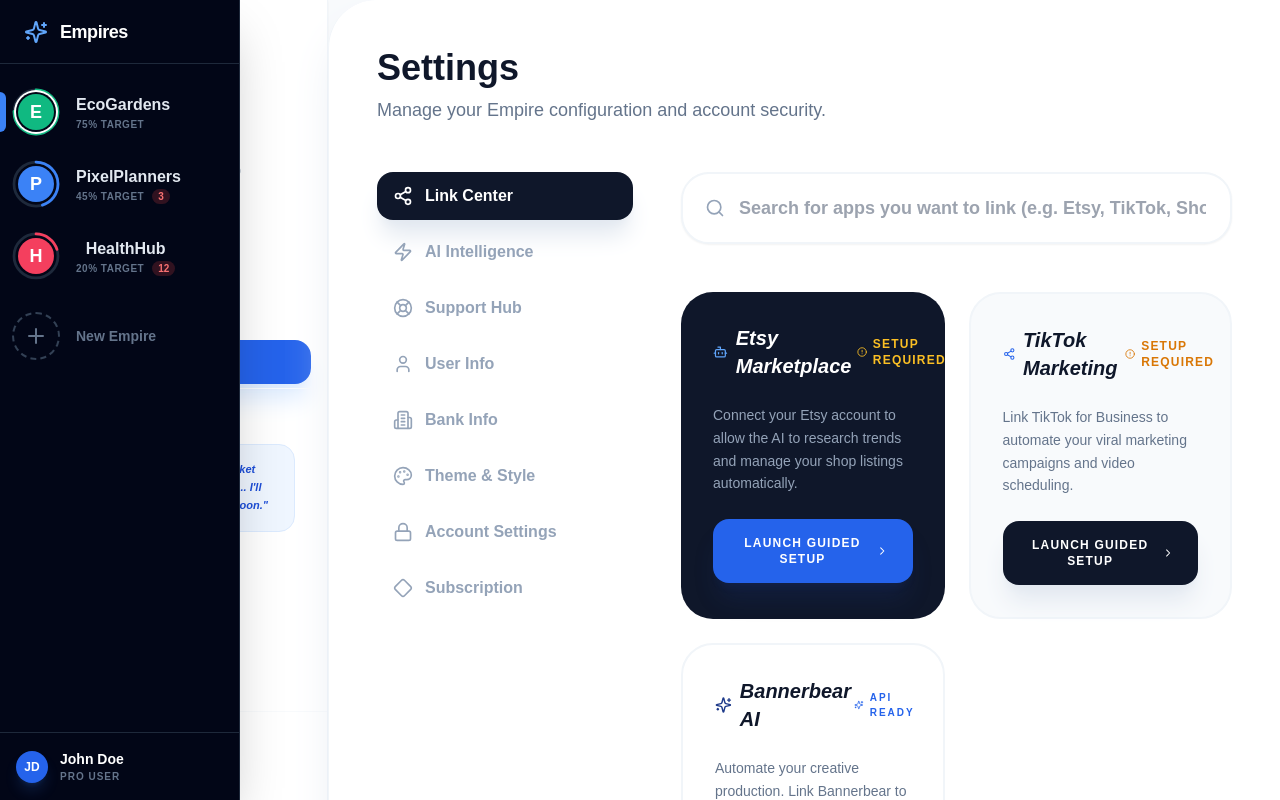
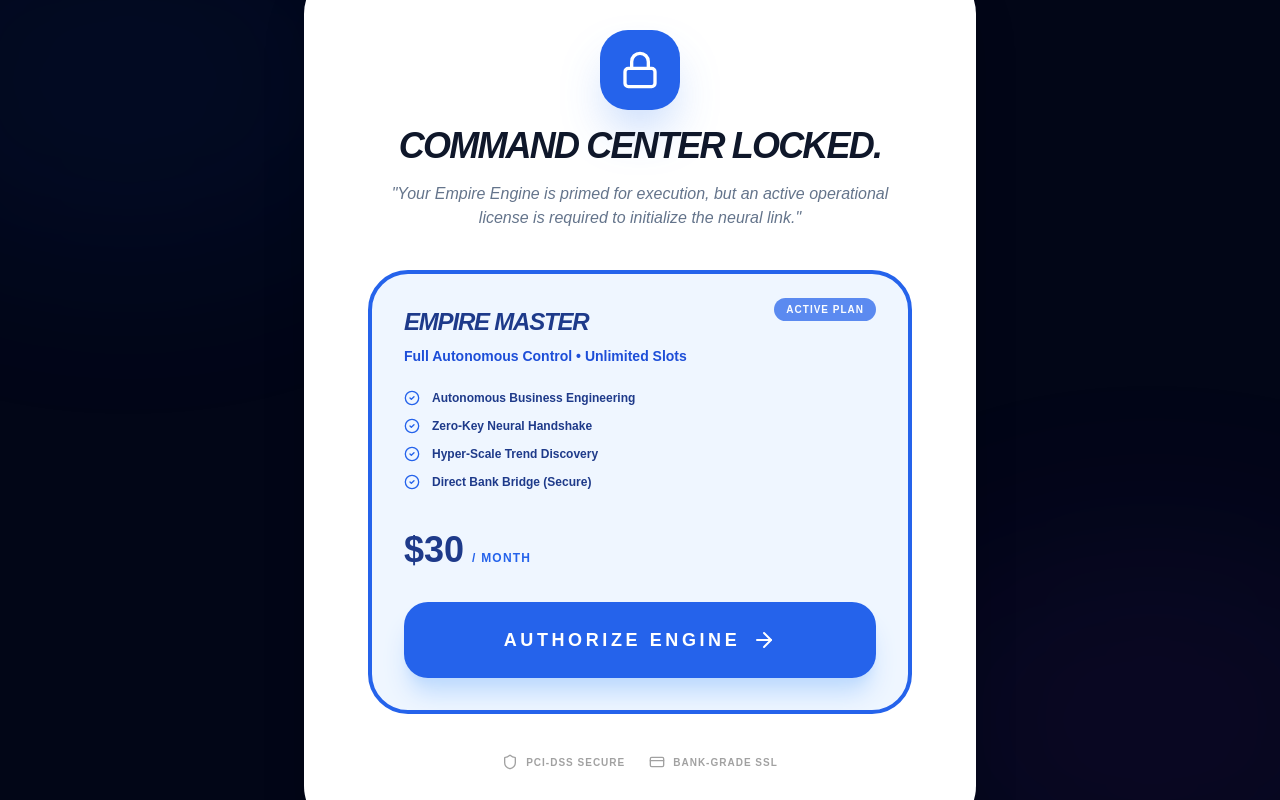
Before and after one commit to EmpireLaunchCEO/EmpireLaunchAI-frontend, a Next.js app: page /settings in a window 1280 px wide. Shown: the top 800 px of the page. Built offline with nearby package versions, Linux system fonts and the light colour scheme.

Commit message:
Branding: Add spaces to EmpireLaunch AI and implement Payment/Security Gate

```diff
--- a/src/app/(authenticated)/layout.tsx
+++ b/src/app/(authenticated)/layout.tsx
@@ -1,6 +1,7 @@
 import { Sidebar } from "@/components/Sidebar";
 import { EmpireSwitcher } from "@/components/EmpireSwitcher";
 import { MobileNav } from "@/components/MobileNav";
+import { SubscriptionGuard } from "@/components/SubscriptionGuard";
 
 export default function AuthenticatedLayout({
   children,
@@ -8,6 +9,7 @@
   children: React.ReactNode;
 }>) {
   return (
+    <SubscriptionGuard>
       <div className="flex bg-slate-50 min-h-screen relative overflow-hidden">
         <EmpireSwitcher />
         <Sidebar />
@@ -16,5 +18,6 @@
         </main>
         <MobileNav />
       </div>
+    </SubscriptionGuard>
   );
 }
--- a/src/app/onboarding/page.tsx
+++ b/src/app/onboarding/page.tsx
@@ -28,13 +28,15 @@
   { id: 2, title: 'Matrix' },
   { id: 3, title: 'Toolkit' },
   { id: 4, title: 'Calibration' },
+  { id: 5, title: 'Authorization' },
 ];
 
 import { useEmpire } from '@/lib/EmpireContext';
 import { API_URL } from '@/lib/config';
+import { CreditCard, Lock, Sparkles } from 'lucide-react';
 
 export default function Onboarding() {
-  const { completeOnboarding, setActiveEmpireId, isOnboarded, isInitialized } = useEmpire();
+  const { completeOnboarding, setActiveEmpireId, isOnboarded, isInitialized, setIsPaid } = useEmpire();
   const router = useRouter();
   const [currentStep, setCurrentStep] = useState(1);
   const [data, setData] = useState({
@@ -46,6 +48,7 @@
   });
 
   const [isActivating, setIsActivating] = useState(false);
+  const [isPaying, setIsPaying] = useState(false);
   const [showApprovalGate, setShowApprovalGate] = useState(false);
   const [showDiscoveryReview, setShowDiscoveryReview] = useState(false);
   const [gatePlatform, setGatePlatform] = useState('Etsy');
@@ -293,13 +296,80 @@
                 />
               </motion.div>
             )}
+
+            {currentStep === 5 && (
+              <motion.div
+                key="step5"
+                initial={{ opacity: 0, y: 20 }}
+                animate={{ opacity: 1, y: 0 }}
+                exit={{ opacity: 0, y: -20 }}
+                className="max-w-xl mx-auto space-y-8"
+              >
+                <div className="text-center space-y-4">
+                  <div className="w-16 h-16 bg-blue-600 rounded-2xl mx-auto flex items-center justify-center shadow-xl shadow-blue-200">
+                    <Lock className="w-8 h-8 text-white" />
+                  </div>
+                  <h2 className="text-3xl font-black text-slate-900 tracking-tight">Authorize Engine.</h2>
+                  <p className="text-slate-500 font-medium italic">
+                    "To begin autonomous operations, I need you to authorize the operational license. This secures your business slots and neural processing priority."
+                  </p>
+                </div>
+
+                <div className="bg-blue-50 border-4 border-blue-600 rounded-[32px] p-8 space-y-6 relative overflow-hidden">
+                   <div className="flex justify-between items-start">
+                     <div>
+                       <h3 className="text-xl font-black text-blue-900 uppercase italic tracking-tighter">Empire Master</h3>
+                       <p className="text-blue-700 text-[10px] font-black uppercase tracking-widest mt-1">Unlimited Autonomy License</p>
+                     </div>
+                     <div className="text-right">
+                       <span className="text-2xl font-black text-blue-900">$30</span>
+                       <span className="text-blue-600 font-black uppercase tracking-widest text-[8px] block">/Month</span>
+                     </div>
+                   </div>
+
+                   <div className="space-y-3">
+                     {[
+                       'Full Autonomous Execution',
+                       'Priority Neural Discovery',
+                       'Secure Bank Bridge Integration',
+                       '24/7 Market Intelligence Pulse'
+                     ].map(f => (
+                       <div key={f} className="flex items-center gap-2 text-[10px] font-black text-blue-900 uppercase tracking-tight">
+                         <div className="w-1.5 h-1.5 bg-blue-600 rounded-full" />
+                         {f}
+                       </div>
+                     ))}
+                   </div>
+
+                   <div className="pt-4 border-t border-blue-200">
+                     <div className="flex items-center gap-4 opacity-50 grayscale mb-6">
+                        <div className="flex items-center gap-1">
+                          <CreditCard className="w-3 h-3" />
+                          <span className="text-[8px] font-black uppercase tracking-widest">Secure Pay</span>
+                        </div>
+                        <div className="flex items-center gap-1">
+                          <Lock className="w-3 h-3" />
+                          <span className="text-[8px] font-black uppercase tracking-widest">Encrypted</span>
+                        </div>
+                     </div>
+                   </div>
+                </div>
+
+                <div className="p-4 bg-amber-50 border border-amber-100 rounded-2xl flex items-start gap-3">
+                  <div className="w-2 h-2 bg-amber-500 rounded-full mt-1 animate-pulse" />
+                  <p className="text-[10px] text-amber-800 font-bold leading-relaxed italic">
+                    "Verification: This is a secure operational gateway. Your data remains protected via hardware-level encryption."
+                  </p>
+                </div>
+              </motion.div>
+            )}
           </AnimatePresence>
         </div>
 
         <div className="mt-20 flex justify-between items-center max-w-3xl mx-auto w-full">
           <button
             onClick={prevStep}
-            disabled={currentStep === 1}
+            disabled={currentStep === 1 || isActivating || isPaying}
             className={cn(
               "flex items-center gap-2 font-black text-xs uppercase tracking-widest text-slate-400 hover:text-slate-900 transition-colors disabled:opacity-0",
             )}
@@ -318,11 +388,17 @@
             </button>
           ) : (
             <button
-              onClick={handleActivate}
-              disabled={isActivating}
+              onClick={async () => {
+                setIsPaying(true);
+                await new Promise(r => setTimeout(r, 2000));
+                setIsPaid(true);
+                setIsPaying(false);
+                handleActivate();
+              }}
+              disabled={isActivating || isPaying}
               className="bg-blue-600 text-white px-10 py-5 rounded-[24px] font-black text-xs uppercase tracking-[0.2em] flex items-center gap-3 hover:bg-slate-900 transition-all shadow-2xl shadow-blue-200 group disabled:opacity-50"
             >
-              {isActivating ? "Syncing..." : "Activate Empire"}
+              {isPaying ? "Authorizing..." : isActivating ? "Syncing..." : "Authorize & Activate"}
               <CheckCircle2 className="w-4 h-4" />
             </button>
           )}
--- a/src/app/page.tsx
+++ b/src/app/page.tsx
@@ -30,7 +30,7 @@
                 <Shield className="w-4 h-4 text-blue-400" />
                 Data Sovereignty
               </h3>
-              <p>EmpireLaunchAI acts as your primary executive agent. All bank details and personal identifiers are encrypted at the edge. We do not store raw financial data on shared nodes.</p>
+              <p>EmpireLaunch AI acts as your primary executive agent. All bank details and personal identifiers are encrypted at the edge. We do not store raw financial data on shared nodes.</p>
             </section>
             <section>
               <h3 className="text-white font-bold mb-2 uppercase text-sm tracking-widest flex items-center gap-2">
@@ -98,7 +98,7 @@
           <div className="bg-blue-600 p-2 rounded-xl">
             <Target className="w-6 h-6 text-white" />
           </div>
-          <span className="font-black text-2xl tracking-tighter uppercase italic">EmpireLaunch<span className="text-blue-500">AI</span></span>
+          <span className="font-black text-2xl tracking-tighter uppercase italic">EmpireLaunch <span className="text-blue-500">AI</span></span>
         </div>
         <div className="hidden md:flex items-center gap-2 bg-white/5 backdrop-blur-md px-4 py-2 rounded-full border border-white/10">
           <div className="w-2 h-2 bg-emerald-500 rounded-full animate-ping" />
--- /dev/null
+++ b/src/components/SubscriptionGuard.tsx
@@ -0,0 +1,109 @@
+"use client";
+
+import React, { useState } from 'react';
+import { useEmpire } from '@/lib/EmpireContext';
+import { motion, AnimatePresence } from 'framer-motion';
+import { Shield, Lock, CreditCard, Sparkles, CheckCircle2, ArrowRight } from 'lucide-react';
+
+export function SubscriptionGuard({ children }: { children: React.ReactNode }) {
+  const { isPaid, setIsPaid } = useEmpire();
+  const [isProcessing, setIsProcessing] = useState(false);
+
+  const handleSimulatePayment = () => {
+    setIsProcessing(true);
+    setTimeout(() => {
+      setIsPaid(true);
+      setIsProcessing(false);
+    }, 2000);
+  };
+
+  if (isPaid) {
+    return <>{children}</>;
+  }
+
+  return (
+    <div className="fixed inset-0 z-[999] bg-slate-950 flex items-center justify-center p-6 overflow-hidden">
+      {/* Background Intelligence Animation */}
+      <div className="absolute inset-0 z-0">
+        <div className="absolute top-[-10%] left-[-10%] w-[40%] h-[40%] bg-blue-600/10 blur-[120px] rounded-full animate-pulse" />
+        <div className="absolute bottom-[-10%] right-[-10%] w-[40%] h-[40%] bg-purple-600/10 blur-[120px] rounded-full animate-pulse delay-700" />
+      </div>
+
+      <motion.div
+        initial={{ opacity: 0, scale: 0.95 }}
+        animate={{ opacity: 1, scale: 1 }}
+        className="relative z-10 max-w-2xl w-full bg-white rounded-[48px] p-8 md:p-16 shadow-2xl text-center space-y-10"
+      >
+        <div className="space-y-4">
+          <div className="w-20 h-20 bg-blue-600 rounded-[28px] mx-auto flex items-center justify-center shadow-2xl shadow-blue-500/40">
+            <Lock className="w-10 h-10 text-white" />
+          </div>
+          <h2 className="text-4xl font-black text-slate-900 tracking-tighter uppercase italic">
+            Command Center Locked.
+          </h2>
+          <p className="text-slate-500 font-medium italic">
+            "Your Empire Engine is primed for execution, but an active operational license is required to initialize the neural link."
+          </p>
+        </div>
+
+        <div className="grid grid-cols-1 gap-4">
+          <div className="p-8 bg-blue-50 border-4 border-blue-600 rounded-[40px] text-left relative overflow-hidden">
+            <div className="absolute top-6 right-8 bg-blue-600 text-white px-3 py-1 rounded-full text-[10px] font-black uppercase tracking-widest animate-pulse">
+              Active Plan
+            </div>
+            <h3 className="text-2xl font-black text-blue-900 uppercase italic tracking-tighter mb-2">Empire Master</h3>
+            <p className="text-blue-700 text-sm font-bold mb-6">Full Autonomous Control • Unlimited Slots</p>
+
+            <div className="space-y-3 mb-10">
+              {[
+                'Autonomous Business Engineering',
+                'Zero-Key Neural Handshake',
+                'Hyper-Scale Trend Discovery',
+                'Direct Bank Bridge (Secure)'
+              ].map(f => (
+                <div key={f} className="flex items-center gap-3 text-xs font-bold text-blue-900">
+                  <CheckCircle2 className="w-4 h-4 text-blue-600" />
+                  {f}
+                </div>
+              ))}
+            </div>
+
+            <div className="flex items-baseline gap-2 mb-8">
+              <span className="text-4xl font-black text-blue-900">$30</span>
+              <span className="text-blue-600 font-bold uppercase tracking-widest text-xs">/ Month</span>
+            </div>
+
+            <button
+              onClick={handleSimulatePayment}
+              disabled={isProcessing}
+              className="w-full py-6 bg-blue-600 text-white rounded-[24px] font-black text-lg uppercase tracking-[0.2em] flex items-center justify-center gap-3 hover:bg-slate-900 transition-all shadow-xl shadow-blue-200 group"
+            >
+              {isProcessing ? (
+                <>
+                  Initializing...
+                  <Sparkles className="w-6 h-6 animate-spin" />
+                </>
+              ) : (
+                <>
+                  Authorize Engine
+                  <ArrowRight className="w-6 h-6 group-hover:translate-x-2 transition-transform" />
+                </>
+              )}
+            </button>
+          </div>
+        </div>
+
+        <div className="flex items-center justify-center gap-6 opacity-40 grayscale">
+          <div className="flex items-center gap-2">
+            <Shield className="w-4 h-4" />
+            <span className="text-[10px] font-black uppercase tracking-widest">PCI-DSS Secure</span>
+          </div>
+          <div className="flex items-center gap-2">
+            <CreditCard className="w-4 h-4" />
+            <span className="text-[10px] font-black uppercase tracking-widest">Bank-Grade SSL</span>
+          </div>
+        </div>
+      </motion.div>
+    </div>
+  );
+}
```
Also changed, not shown: src/lib/EmpireContext.tsx (+18 -1 lines). Lines whose indentation alone changed are shown as unchanged.
